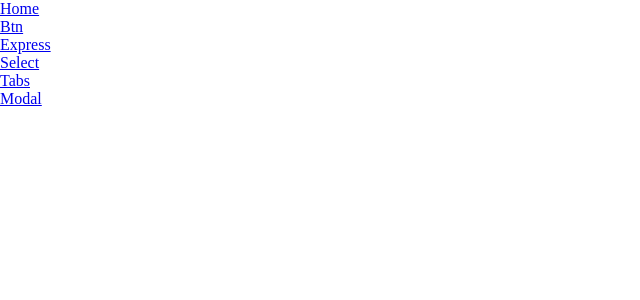
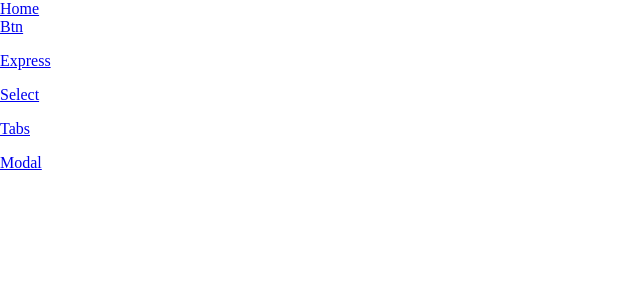
Before and after one commit to reznikovkg/just-copy, a Vue app in the folder vue2/app/: page / in a window 1280 px wide. Shown: the top 300 px of the page, without its empty margins (0-640 px from the left). Built offline with nearby package versions, Linux system fonts and the light colour scheme.

Commit message:
lil refactoring -_-

```diff
--- a/vue2/app/src/App.vue
+++ b/vue2/app/src/App.vue
@@ -14,7 +14,7 @@ export default {
 </script>
 
 <style>
-    body, h1, p {
+    body {
         padding: 0;
         margin: 0;
     }
--- a/vue2/app/src/constants/index.js
+++ /dev/null
@@ -1 +0,0 @@
-export const API_BASE = "http://localhost:5050"
```
